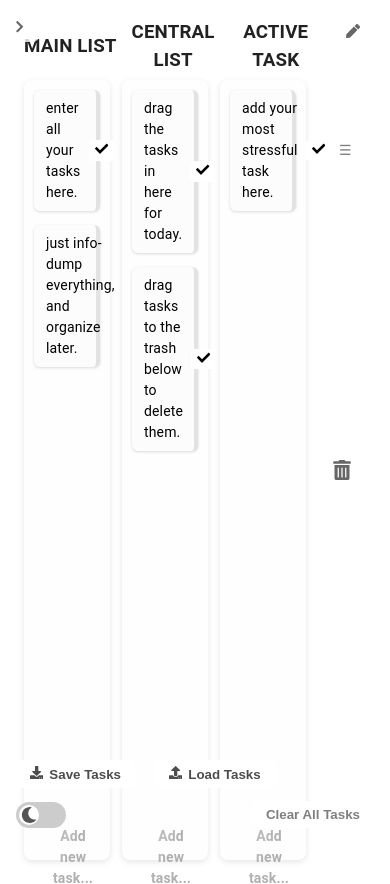
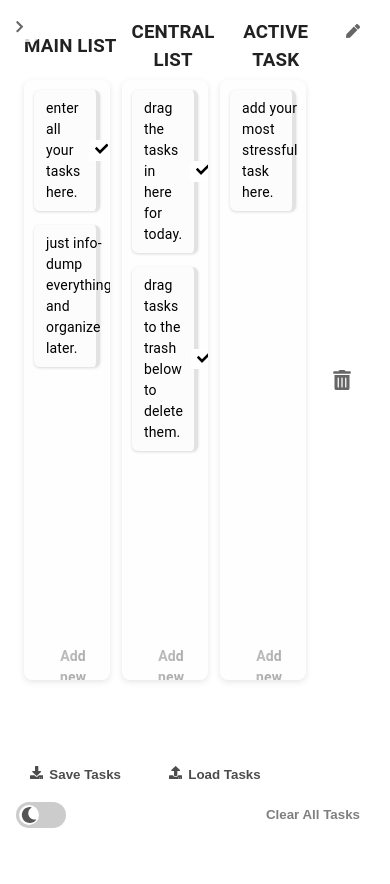
Before and after one commit to jaymulholland/do1thing, a React (Create React App) app: page / in a window 390 px wide. After the commit the page ends 844 px from the top, so only its background shows below. Built offline with nearby package versions, Linux system fonts and the light colour scheme.

Commit message:
touch sensor implementation for dragging on mobile

```diff
--- a/src/ColumnsText.js
+++ b/src/ColumnsText.js
@@ -6,6 +6,7 @@ import {
   useDroppable,
   closestCenter,
   PointerSensor,
+  TouchSensor ,
   useSensor,
   useSensors,
   DragOverlay
@@ -31,7 +32,9 @@ function DroppableColumn({ id, isOver, setNodeRef, children }) {
       ref={setNodeRef}
       style={{
         flex: 1,
-        minHeight: 780,
+        minHeight: 600,
+        height: '100vh',
+        overflow: "hidden",
         height: "95%",
         padding: 10,
         backgroundColor: isOver
@@ -275,7 +278,12 @@ export default function MultiColumnTaskEditor() {
     }
   }, [columns.length]);
 
-  const sensors = useSensors(useSensor(PointerSensor));
+  const sensors = useSensors(useSensor(PointerSensor), useSensor(TouchSensor, {
+  activationConstraint: {
+    delay: 150,
+    tolerance: 5,
+  },
+}));
 
   function clearAllTasks() {
     setColumns([[], [], []]);
@@ -470,7 +478,7 @@ const [inputValues, setInputValues] = useState(columns.map(() => ""));
       fontSize: 14,
       fontWeight: "bold",
       backgroundColor: "transparent",
-      color: "black",
+      color:" rgba(182, 182, 182)",
     }}
   />
 </div>
--- a/src/ShinyText.js
+++ b/src/ShinyText.js
@@ -1,12 +1,11 @@
 import './ShinyText.css';
-
 const ShinyText = ({ text, disabled = false, speed = 5, className = '' }) => {
   const animationDuration = `${speed}s`;
 
   return (
     <div
       className={`shiny-text ${disabled ? 'disabled' : ''} ${className}`}
-      style={{ animationDuration }}
+      style={{ animationDuration  }}
     >
       {text}
     </div>
```
